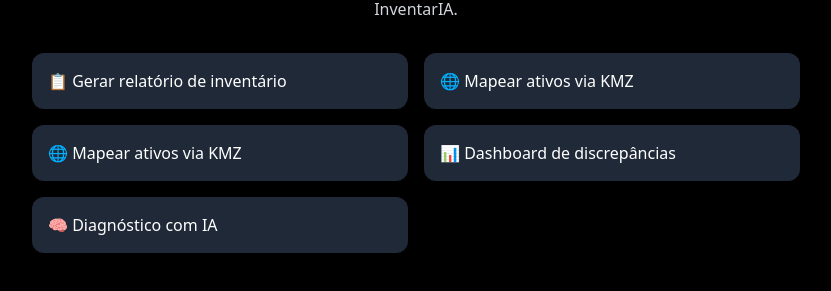
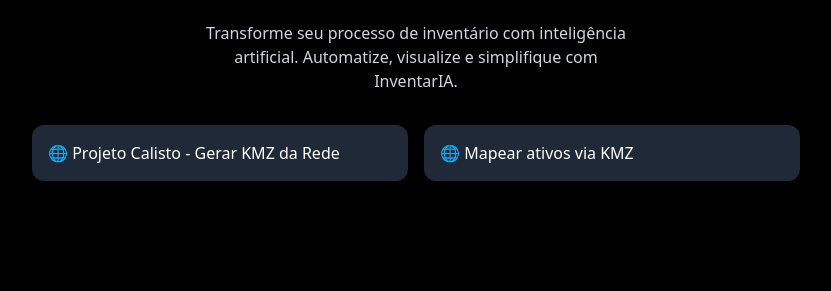
Before and after one commit to drumondard/inventario-IA, a plain HTML site: page index.html in a window 1280 px wide. Shown: the part 405-696 px from the top of the page, without its empty margins (224-1055 px from the left). Drawn offline with nearby package versions, Linux system fonts and the light colour scheme.

Commit message:
Update index.html

```diff
--- a/index.html
+++ b/index.html
@@ -31,19 +31,19 @@
 
   <!-- Botões de Ação -->
   <div class="grid grid-cols-1 sm:grid-cols-2 gap-4 w-full max-w-3xl">
-
+<!--
     <button class="bg-gray-800 hover:bg-gray-700 p-4 rounded-xl text-left">
       📋 Gerar relatório de inventário
+    </button>
+-->
+    <button class="bg-gray-800 hover:bg-gray-700 p-4 rounded-xl text-left">
+      🌐 Projeto Calisto - Gerar KMZ da Rede
     </button>
 
     <button class="bg-gray-800 hover:bg-gray-700 p-4 rounded-xl text-left">
       🌐 Mapear ativos via KMZ
     </button>
-
-    <button class="bg-gray-800 hover:bg-gray-700 p-4 rounded-xl text-left">
-      🌐 Mapear ativos via KMZ
-    </button>
-
+<!--
     <button class="bg-gray-800 hover:bg-gray-700 p-4 rounded-xl text-left">
       📊 Dashboard de discrepâncias
     </button>
@@ -51,7 +51,7 @@
     <button class="bg-gray-800 hover:bg-gray-700 p-4 rounded-xl text-left">
       🧠 Diagnóstico com IA
     </button>
-
+-->
   </div>
 
 </body>
```
